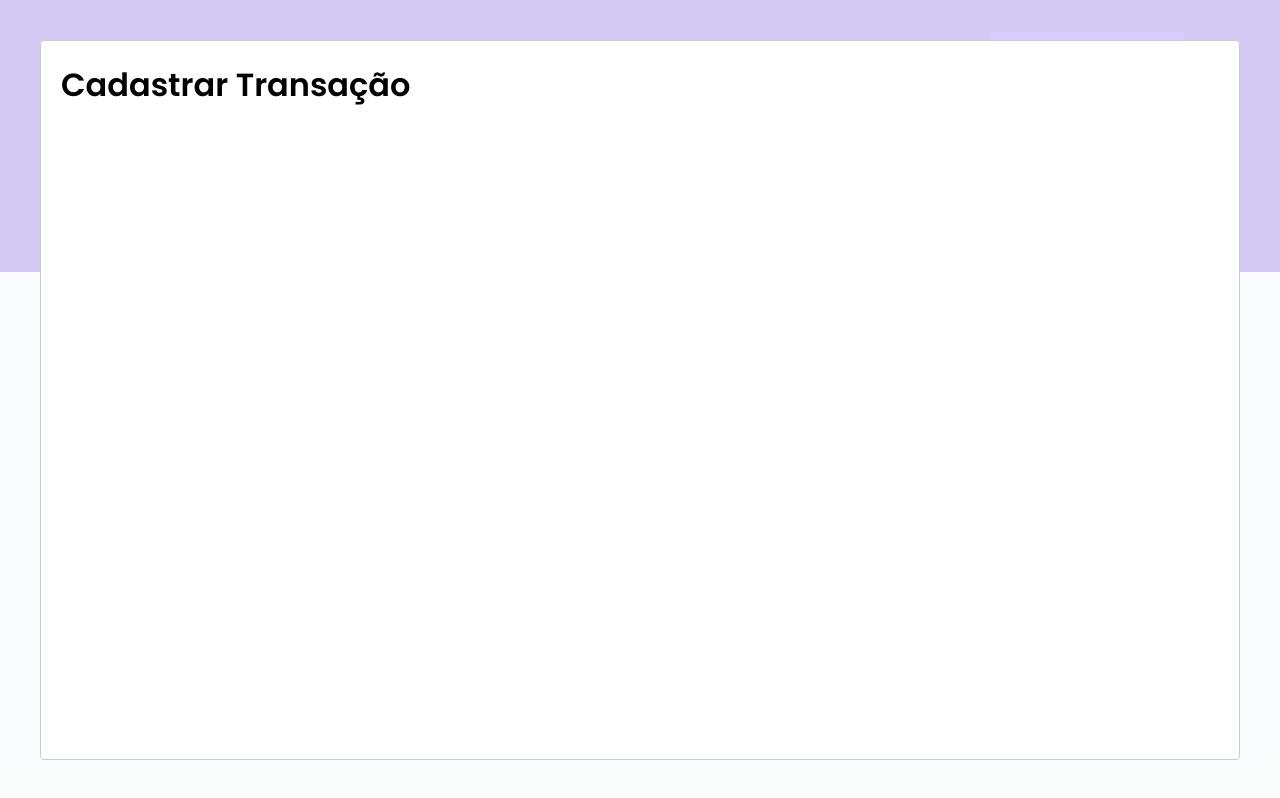
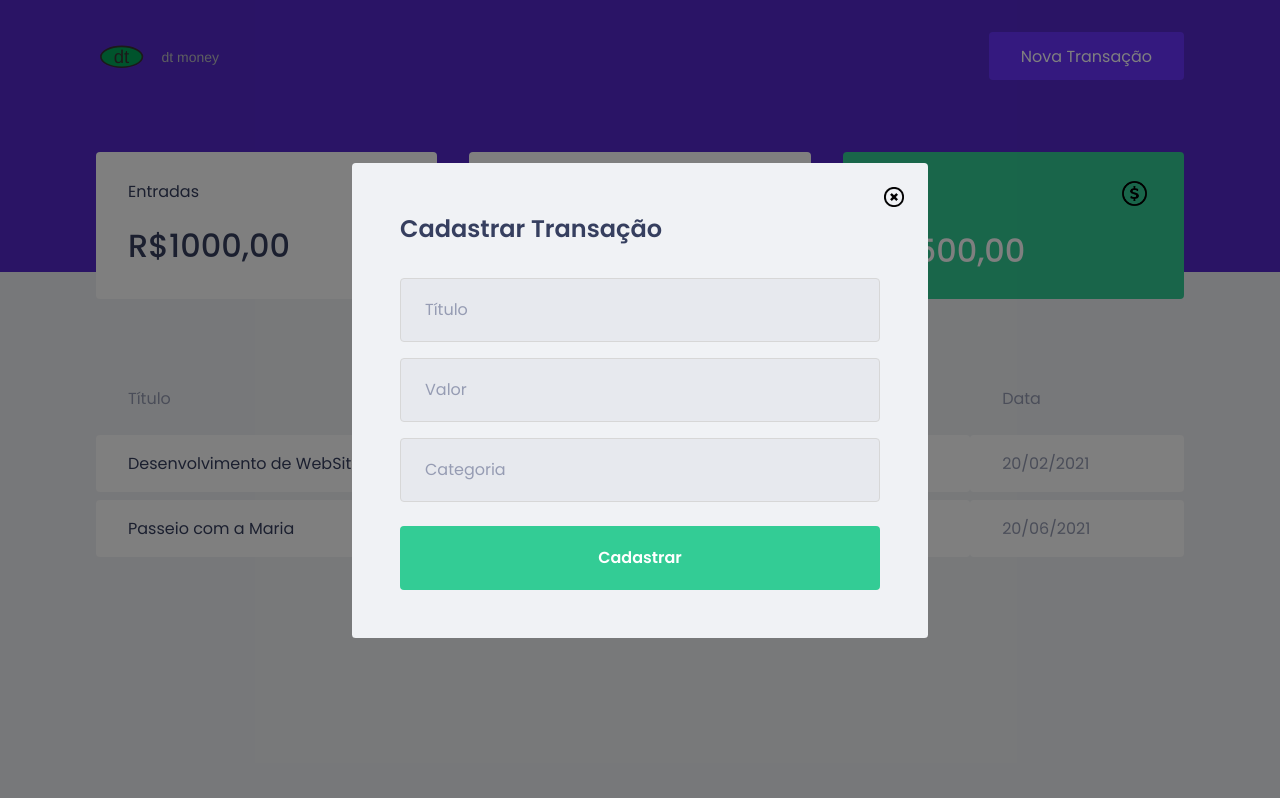
Before and after one commit to brenonogueira/dt_money, a React (Create React App) app: page / in a window 1280 px wide. Both pictures are taken after a click on the button "Nova Transação". Built offline with nearby package versions, Linux system fonts and the light colour scheme; no server answers; what miragejs would draw is missing.

Commit message:
modal estilizada

```diff
--- a/src/App.tsx
+++ b/src/App.tsx
@@ -4,6 +4,7 @@
 import Modal from 'react-modal'
 import { Dashboard } from './components/Dashboard';
 import { useState } from 'react';
+import { NewTransactionModal } from './components/NewTransactionModal';
 
 Modal.setAppElement('#root')
 
@@ -23,15 +24,11 @@
     <>
       <Header onOpenNewTransactionModal={handleOpenNewTransactionModal} />
       <Dashboard />
-
-      <Modal
+      <GlobalStyle />
+      <NewTransactionModal
         isOpen={isNewTransactionModalOpen}
         onRequestClose={handleCloseNewTransactionModal}
-      >
-        <h1>Cadastrar Transação</h1>
-      </Modal>
-
-      <GlobalStyle />
+      />
     </>
 
   );
--- a/src/components/Header/index.tsx
+++ b/src/components/Header/index.tsx
@@ -1,7 +1,7 @@
 import logoImg from '../../assets/logo.svg'
 import { Container, Content } from './styles'
 
-interface HeaderProps {
+interface HeaderProps { //componente header recebe de App.tsx via props a função de abrir a modal no botão
     onOpenNewTransactionModal: () => void;
 }
 
--- /dev/null
+++ b/src/components/NewTransactionModal/index.tsx
@@ -0,0 +1,50 @@
+import Modal from 'react-modal'
+import { Container } from './styles'
+import closeImg from '../../assets/fechar.png'
+
+interface NewTransactionModalProps { //props que ele vai receber de App.tsx
+    isOpen: boolean;
+    onRequestClose: () => void;
+}
+
+export function NewTransactionModal({ isOpen, onRequestClose }: NewTransactionModalProps) { //pegar as props atraves de desestruturação
+    return (
+        <Modal
+            isOpen={isOpen}
+            onRequestClose={onRequestClose}
+            overlayClassName="react-modal-overlay" //estilização overlay
+            className="react-modal-content" //estilização do conteudo da modal
+        >
+
+            <button
+                type="button"
+                className="react-modal-close"
+                onClick={onRequestClose}
+            >
+                <img src={closeImg} width="20" alt="Fechar modal" />
+            </button>
+
+            <Container>
+                <h2>Cadastrar Transação</h2>
+
+                <input
+                    placeholder="Título"
+                />
+
+                <input
+                    type="number"
+                    placeholder="Valor"
+                />
+
+                <input
+                    placeholder="Categoria"
+                />
+
+                <button type="submit">
+                    Cadastrar
+                </button>
+            </Container>
+        </Modal>
+
+    )
+}
--- /dev/null
+++ b/src/components/NewTransactionModal/styles.ts
@@ -0,0 +1,50 @@
+import styled from "styled-components";
+
+export const Container = styled.form `
+    h2 {
+        color: var(--text-title);
+        font-size: 1.5rem;
+        margin-bottom: 2rem;
+    }
+
+    input {
+        width: 100%;
+        padding: 0 1.5rem;
+        height: 4rem;
+        border-radius: 0.25rem;
+        background: #e7e9ee;
+
+        border: 1px solid #d7d7d7;
+        background: #e7e9ee;
+
+        font-weight: 400;
+        font-size: 1rem;
+
+        &::placeholder {
+            color: var(--text-body);
+        }
+
+        & + input { //seleciona e aplica o estilo apenas em input que tem um input antes dele
+            margin-top: 1rem;
+        }
+    }
+
+    button[type="submit"] {
+            width: 100%;
+            padding: 0 1.5rem;
+            height: 4rem;
+            background: var(--green);
+            color: #FFF;
+            border-radius: 0.25rem;
+            border: 0;
+            font-size: 1rem;
+            font-weight: 600;
+            margin-top: 1.5rem;
+
+            transition: filter 0.2s;
+
+            &:hover {
+                filter: brightness(0.9); //diminui a luminosidade do botão
+            }
+        }
+`;
--- a/src/styles/global.ts
+++ b/src/styles/global.ts
@@ -52,4 +52,41 @@
         cursor: not-allowed;
     }
 
+    .react-modal-overlay {
+        background: rgba(0, 0, 0, 0.5);
+
+        position: fixed;
+        top: 0;
+        right: 0;
+        bottom: 0;
+        left: 0;
+
+        display: flex;
+        align-items: center;
+        justify-content: center;
+    }
+
+    .react-modal-content {
+        width: 100%;
+        max-width: 576px;
+        background: var(--background);
+        padding: 3rem;
+        position: relative;
+        border-radius: 0.24rem;
+    }
+
+    .react-modal-close {
+        position: absolute;
+        right: 1.5rem;
+        top: 1.5rem;
+        border: 0;
+        background: transparent;
+
+        transition: filter 0.2s;
+
+        &:hover {
+            filter: brightness(0.8);
+        }
+    }
+
 `
```
